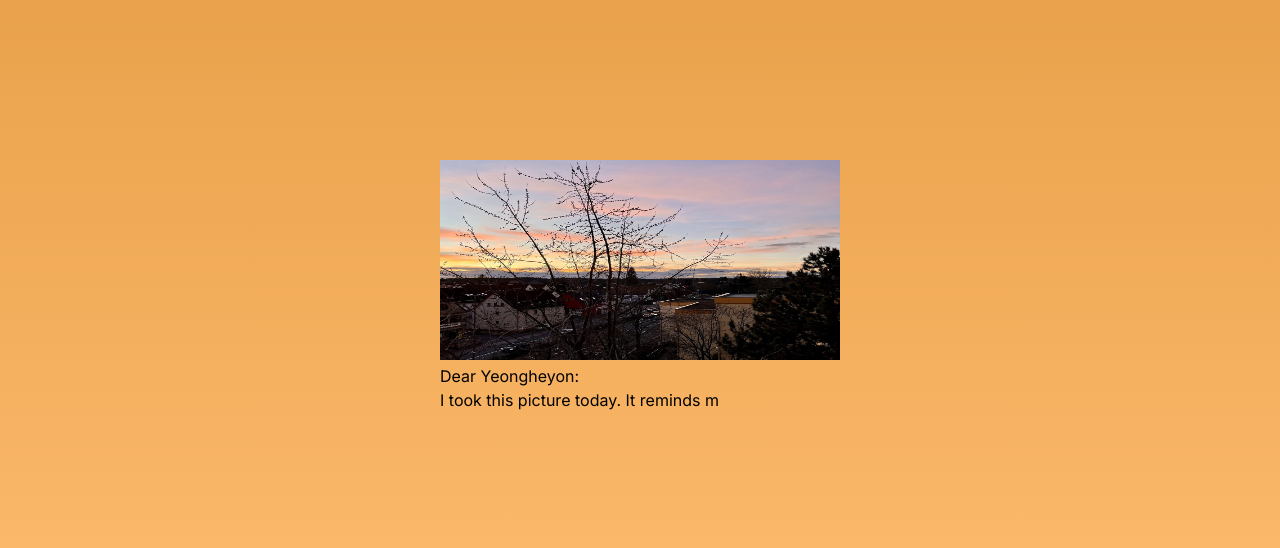
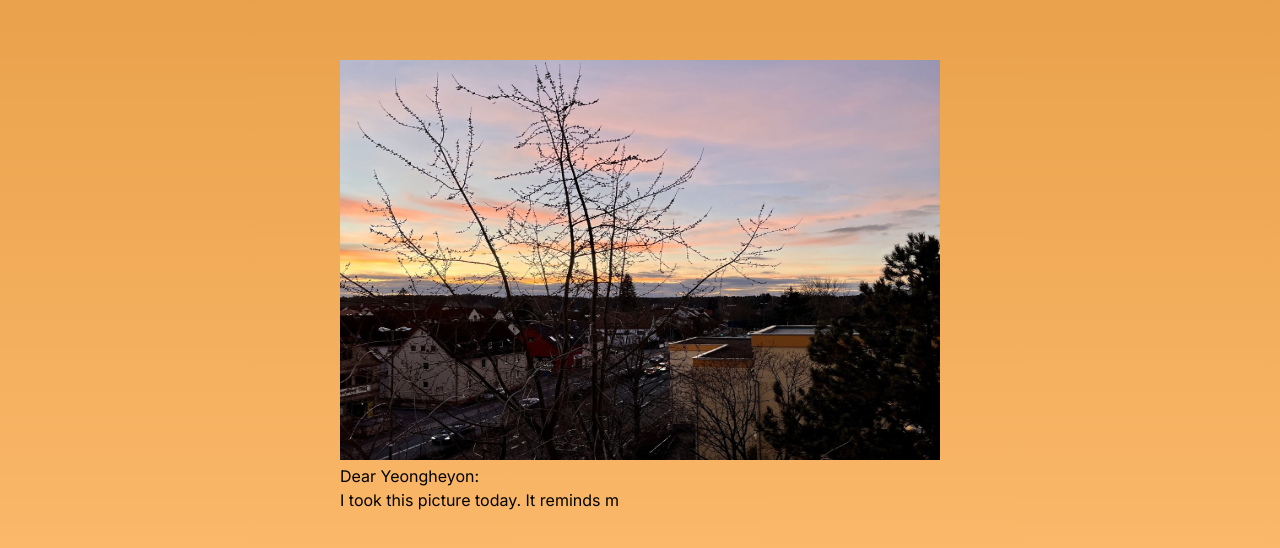
Before and after one commit to Muffinmann/my-next-blog, a Next.js app: page /posts/to-yeonghyeon-20230204 in a window 1280 px wide. Shown: the part 114-662 px from the top of the page. Built offline with nearby package versions, Linux system fonts and the light colour scheme.

Commit message:
adjust img layout

```diff
--- a/pages/posts/to-yeonghyeon-20230204.tsx
+++ b/pages/posts/to-yeonghyeon-20230204.tsx
@@ -8,7 +8,11 @@ export default function Letter() {
     <main className={styles.main}>
       <div>
         <div>
-          <Image src={sunset} alt="sunset" width={400} height={200}  />
+          <Image src={sunset} alt="sunset" style={{
+            width: "90vw",
+            maxWidth: "600px",
+            maxHeight: "400px",
+          }} />
         </div>
         <TypeMachine>
           Dear Yeongheyon:<br/>
```
